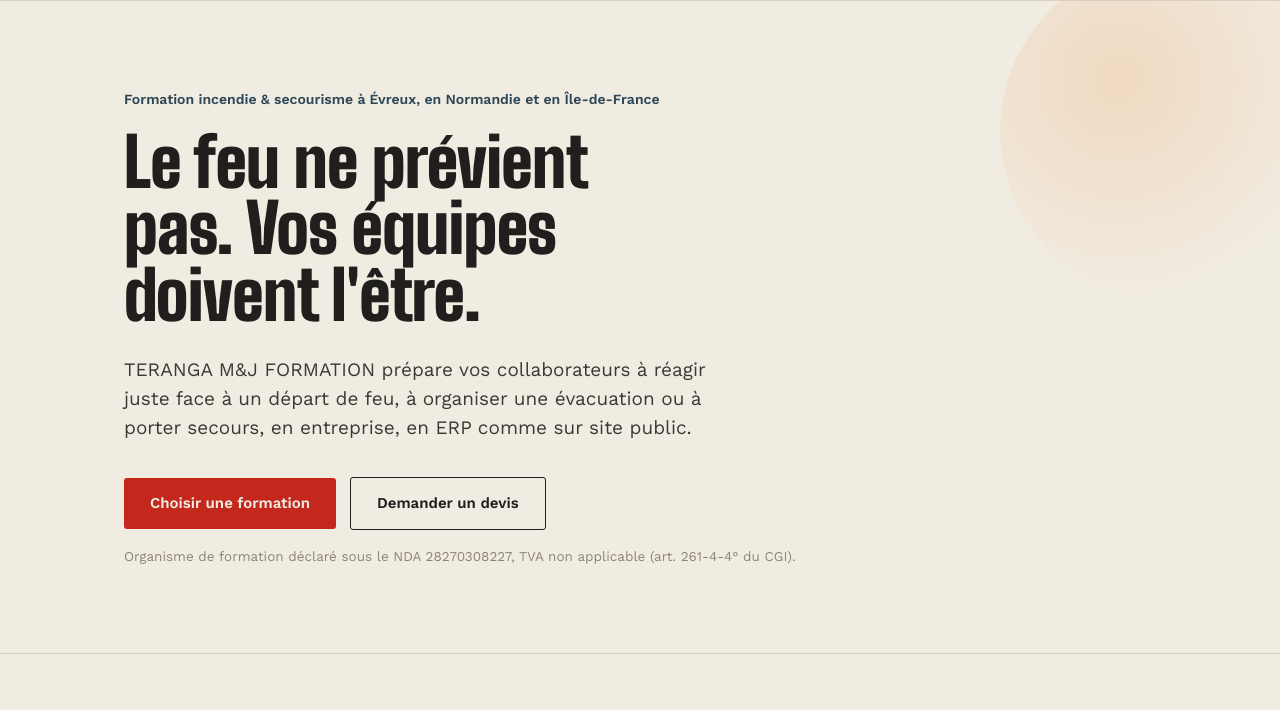
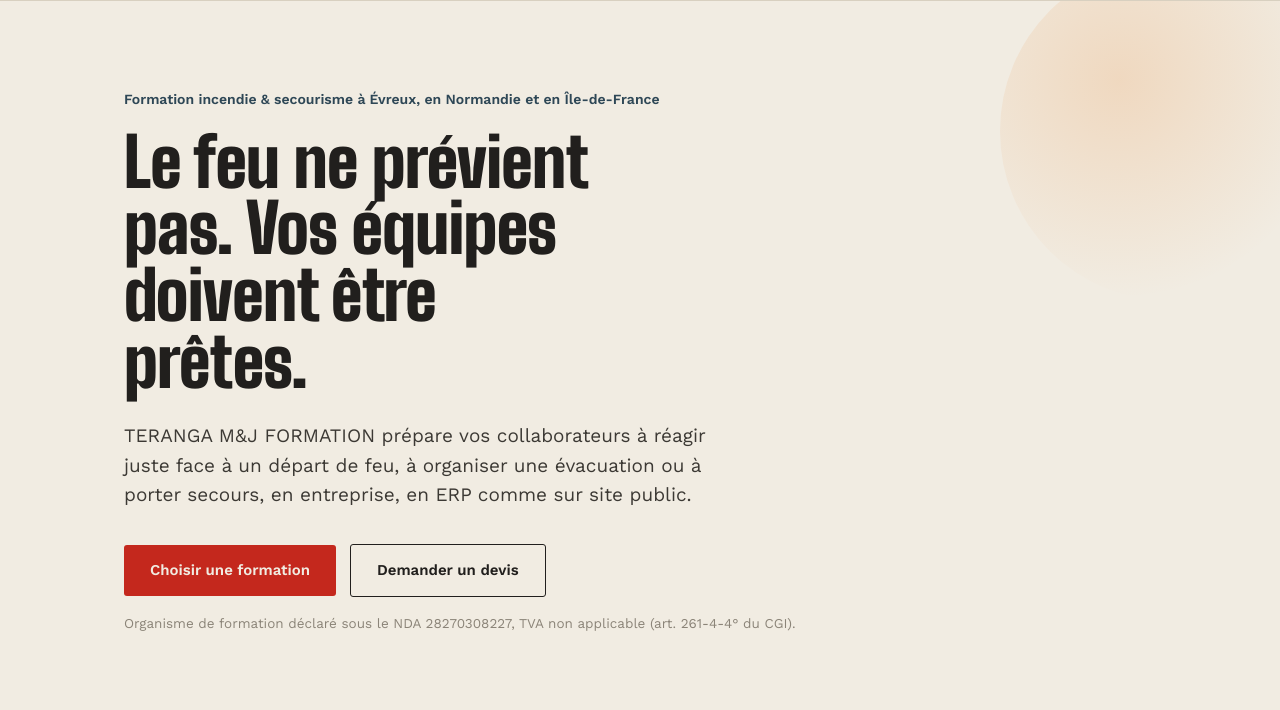
Before and after one commit to JBRoWN72896/Teranga-M-J-Formation, a plain HTML site: page index.html in a window 1280 px wide. Shown: the part 90-800 px from the top of the page. Drawn offline with nearby package versions, Linux system fonts and the light colour scheme.

Commit message:
Add files via upload

```diff
--- a/index.html
+++ b/index.html
@@ -380,7 +380,7 @@
   <div class="stripe"></div>
   <div class="wrap">
     <p class="hero-tag">Formation incendie & secourisme à Évreux, en Normandie et en Île-de-France</p>
-    <h1>Le feu ne prévient pas. Vos équipes doivent l'être.</h1>
+    <h1>Le feu ne prévient pas. Vos équipes doivent être prêtes.</h1>
     <p class="lede">TERANGA M&J FORMATION prépare vos collaborateurs à réagir juste face à un départ de feu, à organiser une évacuation ou à porter secours, en entreprise, en ERP comme sur site public.</p>
     <div class="hero-cta">
       <a href="#formations" class="btn btn-primary">Choisir une formation</a>
```
